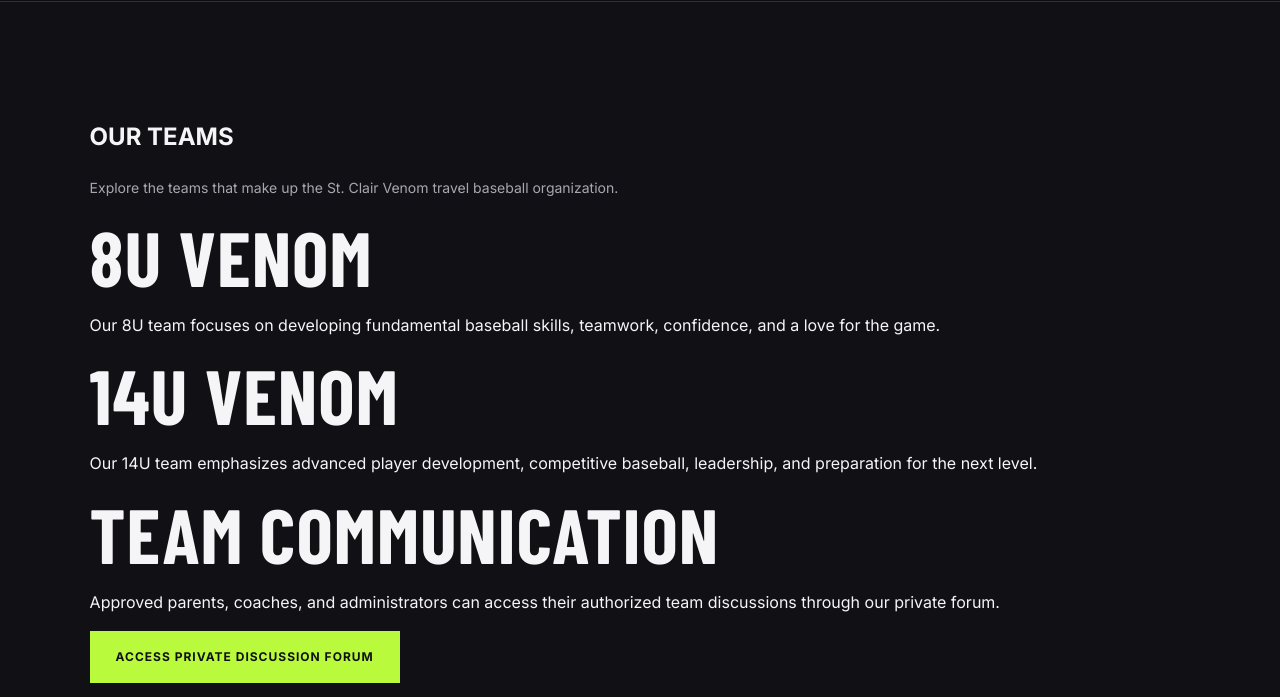
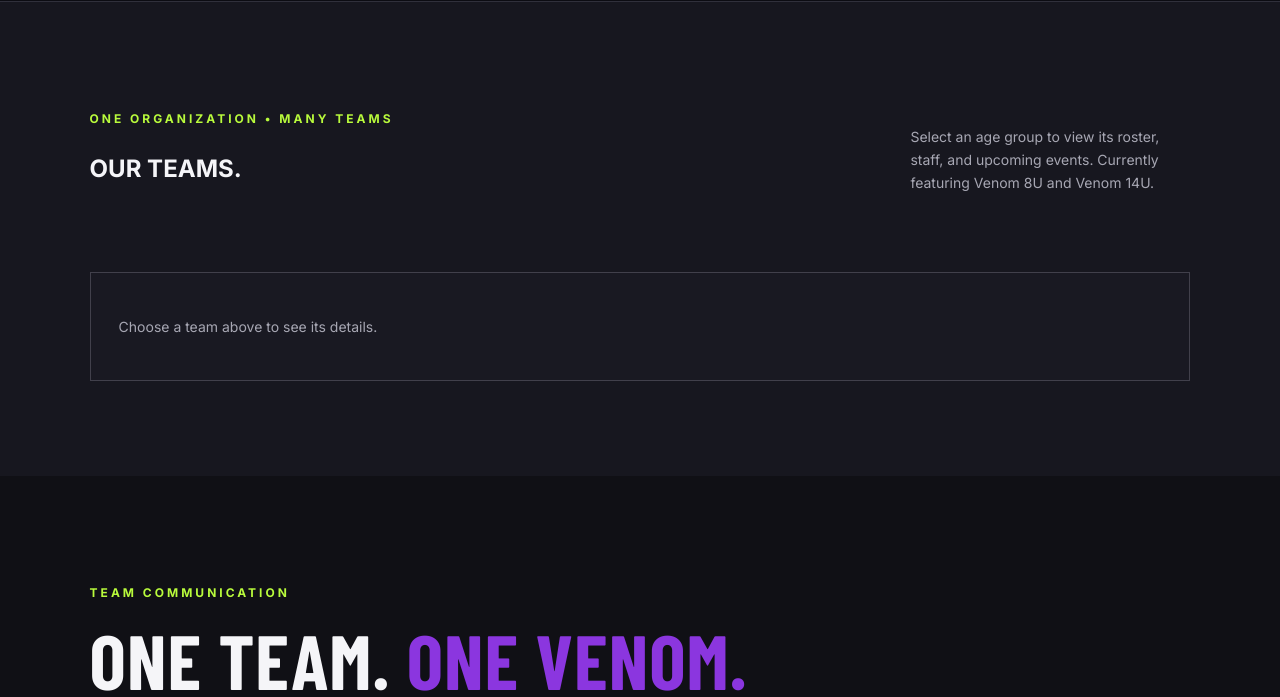
Before and after one commit to VenomAdmin2026/st-clair-venom, a plain HTML site: page teams.html in a window 1280 px wide. Shown: the part 82-779 px from the top of the page. Drawn offline with nearby package versions, Linux system fonts and the light colour scheme; a web font is replaced by a local one.

Commit message:
Revamp teams section with updated layout and content

```diff
--- a/teams.html
+++ b/teams.html
@@ -39,30 +39,52 @@
     </nav>
   </header>
 
+
 <main>
-    <section id="teams" class="section">
-      <div class="wrap">
-        <h1>OUR TEAMS</h1>
+  <section id="teams" class="section dark">
+    <div class="section-head">
+      <div>
+        <p class="eyebrow">ONE ORGANIZATION • MANY TEAMS</p>
+        <h1>OUR <span>TEAMS.</span></h1>
+      </div>
       <p class="muted">
-          Explore the teams that make up the
-          St. Clair Venom travel baseball organization.
+        Select an age group to view its roster, staff,
+        and upcoming events. Currently featuring
+        Venom 8U and Venom 14U.
       </p>
+    </div>
 
-        <h2>8U VENOM</h2>
-        <p>
-          Our 8U team focuses on developing fundamental
-          baseball skills, teamwork, confidence,
-          and a love for the game.
+    <div id="teamCards" class="team-grid"></div>
+
+    <div
+      id="teamDetails"
+      class="team-details"
+      aria-live="polite"
+    >
+      <p class="muted">
+        Choose a team above to see its details.
       </p>
+    </div>
 
-        <h2>14U VENOM</h2>
-        <p>
-          Our 14U team emphasizes advanced player development,
-          competitive baseball, leadership,
-          and preparation for the next level.
+    <div id="venom14uGallery" class="venom-gallery" hidden>
+      <div class="section-head">
+        <div>
+          <p class="eyebrow">ST. CLAIR VENOM 14U</p>
+          <h2>TEAM <span>GALLERY.</span></h2>
+          <p class="muted">
+            Game days, big plays, and Venom memories.
           </p>
+        </div>
+      </div>
 
-        <h2>TEAM COMMUNICATION</h2>
+      <div id="venom14uPhotos" class="venom-photo-grid"></div>
+    </div>
+  </section>
+
+  <section class="section">
+    <p class="eyebrow">TEAM COMMUNICATION</p>
+    <h2>ONE TEAM. <span>ONE VENOM.</span></h2>
+
     <p>
       Approved parents, coaches, and administrators
       can access their authorized team discussions
@@ -70,17 +92,17 @@
     </p>
 
     <a class="btn" href="board.html">
-          ACCESS PRIVATE DISCUSSION FORUM
+      ACCESS PRIVATE DISCUSSION FORUM ↗
     </a>
 
     <p>
-          <a class="btn" href="index.html">
-            BACK TO HOME
+      <a class="text-link" href="index.html">
+        BACK TO HOME →
       </a>
     </p>
-      </div>
   </section>
 </main>
+
 
   <script src="script.js"></script>
 </body>
```
Lines whose indentation alone changed are shown as unchanged.
